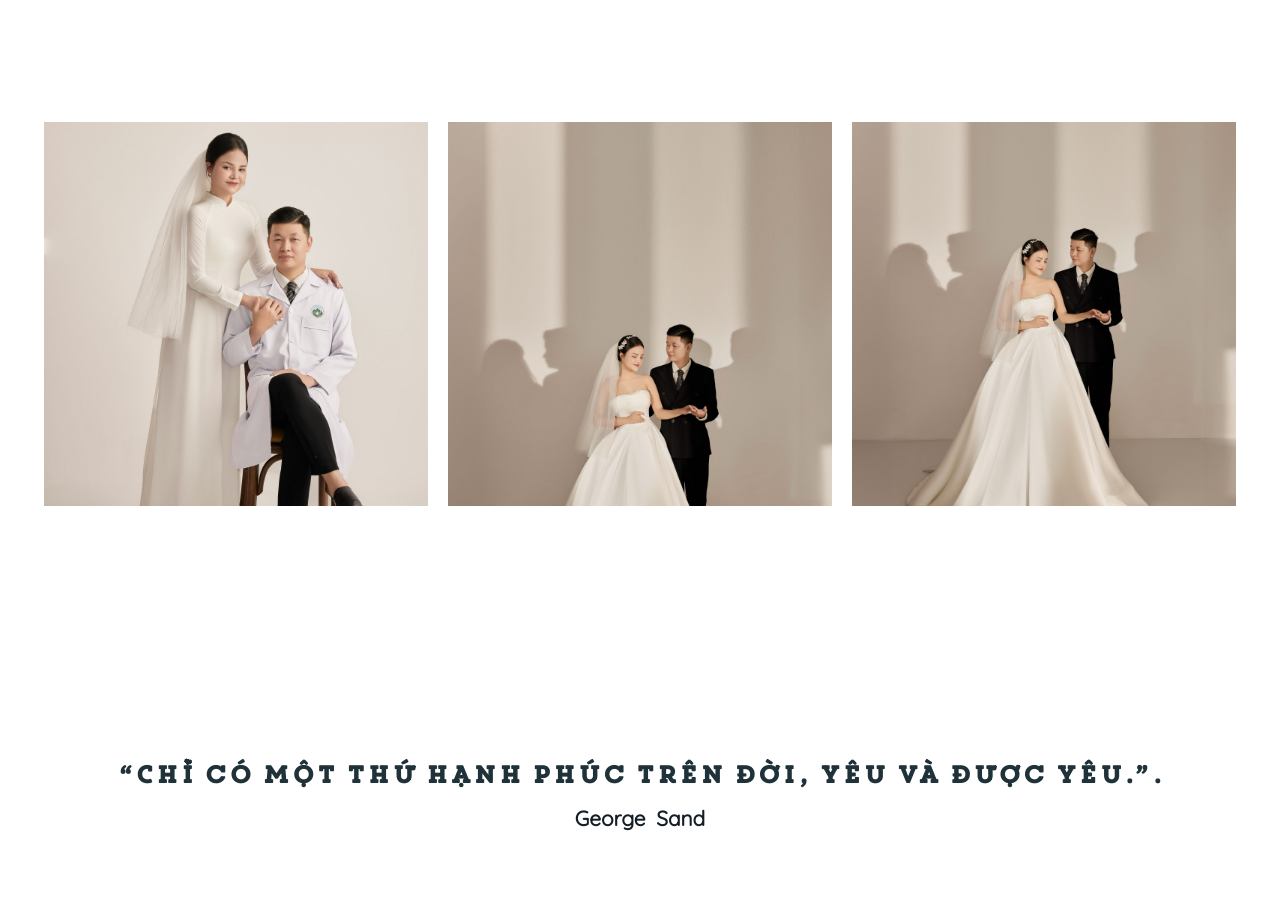
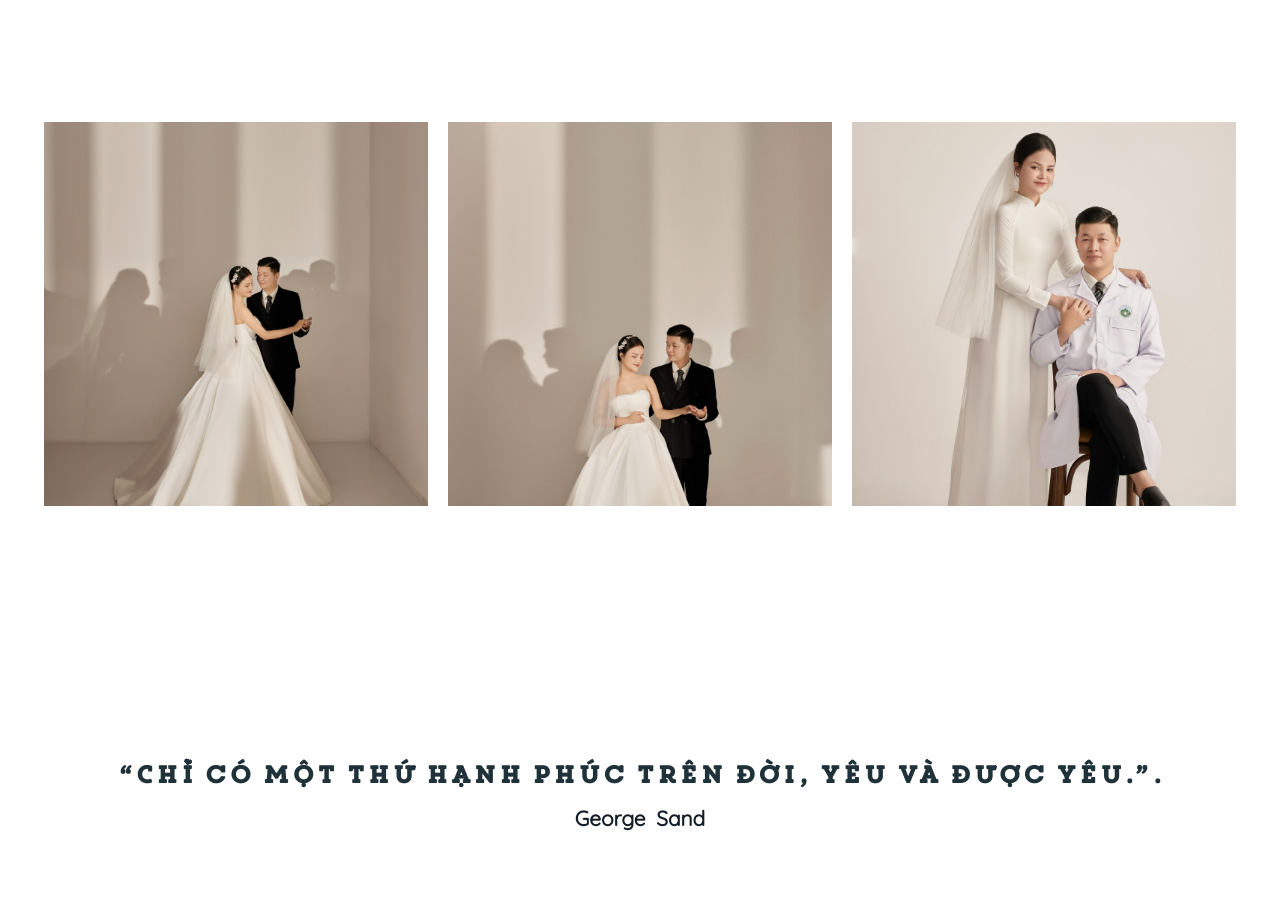
Before and after one commit to thedan158/wedding-website, a React (Vite) app: page / in a window 1280 px wide. Shown: the part 3520-4426 px from the top of the page. Built offline with nearby package versions, Linux system fonts and the light colour scheme; no server answers; the database is empty.

Commit message:
update: image

```diff
--- a/src/index.scss
+++ b/src/index.scss
@@ -562,7 +562,7 @@ a:hover {
   background-position: center;
 }
 .gallery-img:nth-child(1) {
-  background-image: url("assets/images/anh9.jpg");
+  background-image: url("assets/images/426478434_585509197127357_5064421746752746657_n.jpg");
   background-position-x: right;
 }
 
@@ -572,7 +572,7 @@ a:hover {
 }
 
 .gallery-img:nth-child(3) {
-  background-image: url("assets/images/427866520_744558137618451_353491224585213510_n.jpg");
+  background-image: url("assets/images/anh9.jpg");
 }
 .chat-container {
   padding: 50px;
```
Also changed, not shown: src/App.jsx (+7 -2 lines).
